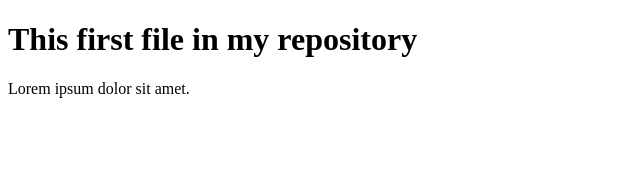
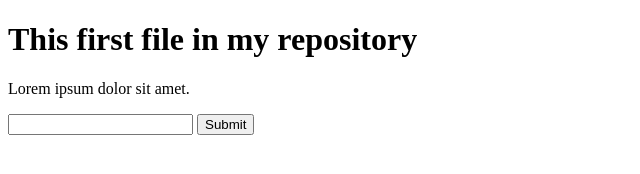
Before and after one commit to Ramin-Joshang/first-app, a plain HTML site: page index.html in a window 1280 px wide. Shown: the whole page, without its empty margins (0-640 px from the left). Drawn offline with Linux system fonts and the light colour scheme.

Commit message:
I created a form

```diff
--- a/index.html
+++ b/index.html
@@ -10,6 +10,10 @@
 <body>
     <h1>This first file in my repository</h1>
     <p>Lorem ipsum dolor sit amet.</p>
+    <form action="">
+        <input type="text">
+        <button type="submit">Submit</button>
+    </form>
 </body>
 
 </html>
```
